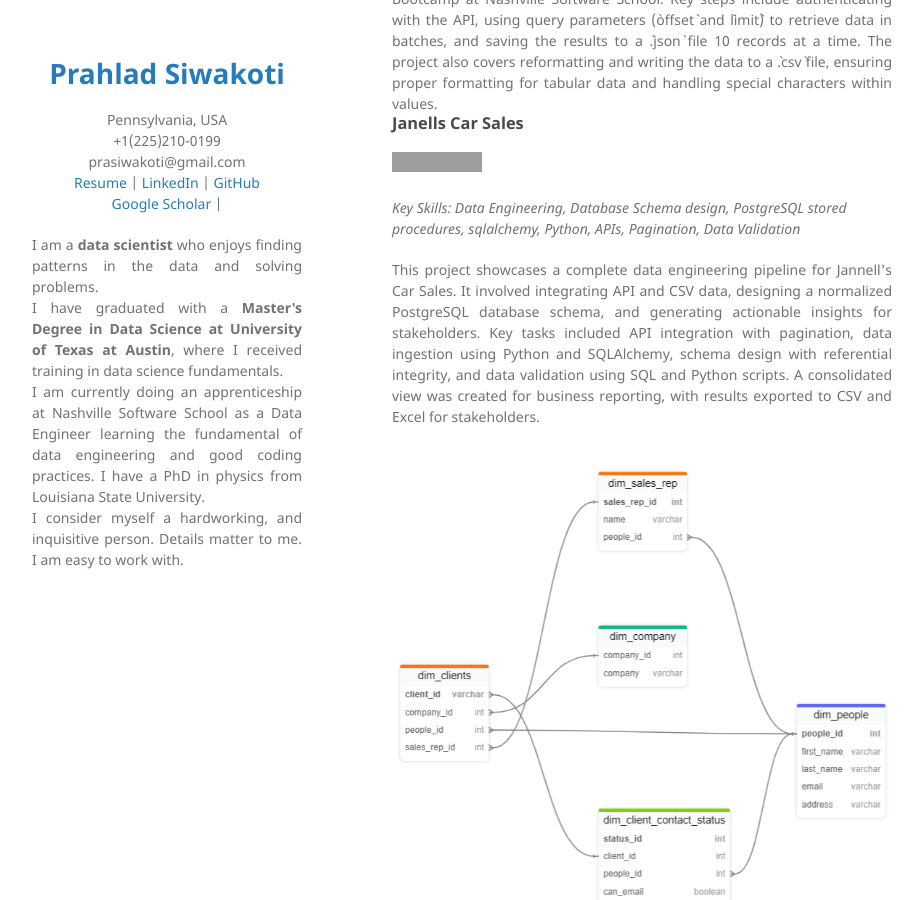
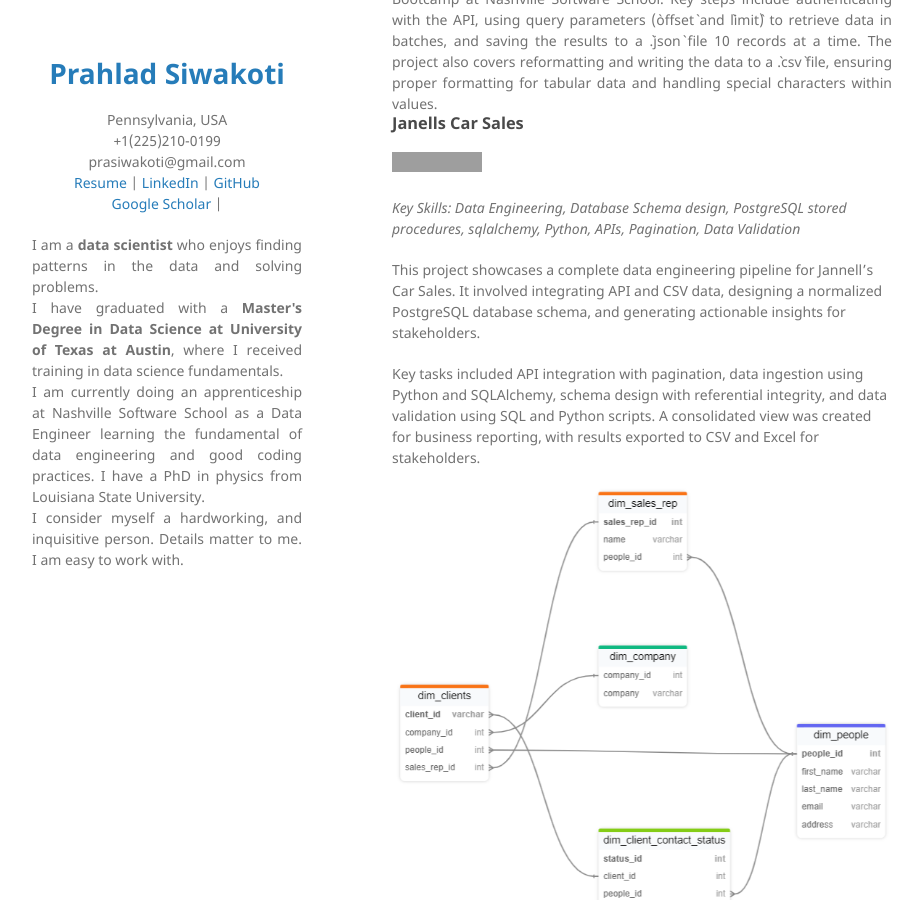
Before and after one commit to siwa-p/github-portfolio, a Jekyll site: the page built from index.md, in a window 1280 px wide and 900 px high, scrolled down 2647 px. Shown: the whole window, without its empty margins (178-1101 px from the left). Built offline with Jekyll 4.4.1, drawn with Linux system fonts in a browser that asks for light colours; our own code applies the rules of GitHub Pages for plain Markdown files; grey boxes are pictures that could not be loaded.

Commit message:
small edits

````diff
--- a/index.md
+++ b/index.md
@@ -1,4 +1,5 @@
 # Portfolio
+
 ---
 
 ## Projects
@@ -7,7 +8,7 @@
 
 [![View on GitHub](https://img.shields.io/badge/GitHub-View_on_GitHub-blue?logo=GitHub)](https://github.com/siwa-p/Air-quality-monitoring-and-prediction-using-PurpleAir-data)
 
-_Key Skills: APIs, Python (PyTorch, scikit-learn, Pandas), Regression, Machine Learning_
+*Key Skills: APIs, Python (PyTorch, scikit-learn, Pandas), Regression, Machine Learning*
 <div style="text-align: justify">
 This project explores predictive modeling for air-quality monitoring using low-cost PurpleAir sensors (PM2.5) in the Dallas area (2022–2024) and meteorological data from [NOAA](https://www.noaa.gov). The motivation is to leverage the dense network of affordable sensors, which, despite lower accuracy, provide valuable, accessible data for research and public awareness—especially when corrected using recent EPA schemes.
 
@@ -28,7 +29,7 @@ To capture both spatial and temporal patterns, a 3D convolutional neural network
 
 [![View on GitHub](https://img.shields.io/badge/GitHub-View_on_GitHub-blue?logo=GitHub)](https://github.com/siwa-p/Wildland-fires-and-their-effects-on-visitation-data-in-US-National-Parks/tree/main)
 
-_Key Skills: R (Shiny, tidyverse), time-series forecasting, geospatial data visualization_
+*Key Skills: R (Shiny, tidyverse), time-series forecasting, geospatial data visualization*
 
 <div style="text-align: justify">
 <b>Motivation</b><br>
@@ -38,6 +39,7 @@ Forest fires are a natural process that can benefit ecosystems, but climate chan
 This Shiny app visualizes wildfire incidents in US national parks. Users can select a park and date range to highlight events on the map and view related data. Two time series plots show visitor data and fire events: the left plot displays overall visitation with fire events marked, while the right plot focuses on a selected event and applies a seasonal ARIMA forecast to visitor data after the incident, including a p-value for the fit.
 
 To run the app, use the following R command:
+
 ```r
 shiny::runGitHub("National-parks-Midcourse", "siwa-p")
 ```
@@ -48,7 +50,7 @@ shiny::runGitHub("National-parks-Midcourse", "siwa-p")
 ### Forecasting time-series data: A python implementation
 
 [![View on GitHub](https://img.shields.io/badge/GitHub-View_on_GitHub-blue?logo=GitHub)](https://github.com/siwa-p/Time-Series-Forecasting)
-_Key Skills: Python (PyTorch, LSTM), Time-series forecasting (ARIMA, Regression-based forecasting)_
+*Key Skills: Python (PyTorch, LSTM), Time-series forecasting (ARIMA, Regression-based forecasting)*
 <div style="text-align: justify">
 
 This work is a walkthrough for time-series forecasting in Python. Time series data are unique due to their serial dependence, requiring specialized analysis methods and leveraging domain knowledge for effective modeling. The project demonstrates practical steps for handling time series, including data preprocessing, exploratory analysis, feature engineering, and the application of various forecasting models. Emphasis is placed on comparing traditional statistical approaches with machine learning and deep learning techniques to highlight their strengths and limitations in real-world forecasting scenarios.
@@ -67,7 +69,7 @@ Each method is implemented in Python and evaluated using a sample revenue datase
 
 [![View on GitHub](https://img.shields.io/badge/GitHub-View_on_GitHub-blue?logo=GitHub)](https://github.com/siwa-p/Question_Answer_Vector_database/tree/main)
 
-_Key Skills: Webscraping, chromadb, NLP, HuggingFace_
+*Key Skills: Webscraping, chromadb, NLP, HuggingFace*
 
 <div style="text-align: justify">
 I developed a question-answering system centered on Oscar Best Picture winners since 2000. This involved scraping Wikipedia articles for each film and extracting the main content, which I then processed and stored in a vector database (ChromaDB). I paired this unstructured text data with a curated set of questions and answers, enabling contextual queries about each movie’s details.
@@ -81,7 +83,7 @@ To enable intelligent information retrieval, I used sentence-transformers for se
 
 [![View on GitHub](https://img.shields.io/badge/GitHub-View_on_GitHub-blue?logo=GitHub)](https://github.com/siwa-p/Using-Pagination-in-Python)
 
-_Key Skills: Python, APIs, Pagination_
+*Key Skills: Python, APIs, Pagination*
 
 <div style="text-align: justify">
 This project demonstrates how to access and process paginated data from an API using Python, as part of coursework for the Data Engineering Bootcamp at Nashville Software School.
@@ -94,11 +96,11 @@ Key steps include authenticating with the API, using query parameters (`offset`
 
 [![View on GitHub](https://img.shields.io/badge/GitHub-View_on_GitHub-blue?logo=GitHub)](https://github.com/siwa-p/Jannells-Car-Sales)
 
-_Key Skills: Data Engineering, Database Schema design, PostgreSQL stored procedures, sqlalchemy, Python, APIs, Pagination, Data Validation_
+*Key Skills: Data Engineering, Database Schema design, PostgreSQL stored procedures, sqlalchemy, Python, APIs, Pagination, Data Validation*
 
-<div style="text-align: justify">
-This project showcases a complete data engineering pipeline for Jannell's Car Sales. It involved integrating API and CSV data, designing a normalized PostgreSQL database schema, and generating actionable insights for stakeholders. Key tasks included API integration with pagination, data ingestion using Python and SQLAlchemy, schema design with referential integrity, and data validation using SQL and Python scripts. A consolidated view was created for business reporting, with results exported to CSV and Excel for stakeholders.
-</div>
+This project showcases a complete data engineering pipeline for Jannell's Car Sales. It involved integrating API and CSV data, designing a normalized PostgreSQL database schema, and generating actionable insights for stakeholders.
+
+Key tasks included API integration with pagination, data ingestion using Python and SQLAlchemy, schema design with referential integrity, and data validation using SQL and Python scripts. A consolidated view was created for business reporting, with results exported to CSV and Excel for stakeholders.
 <br>
 <center><img src="images/erd_jannels_car_sales.png"/></center>
 <br>
````
